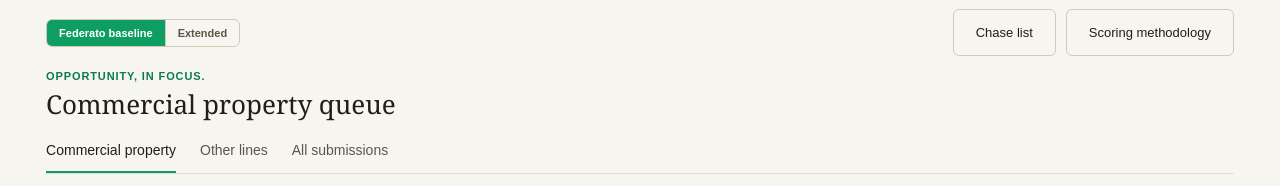
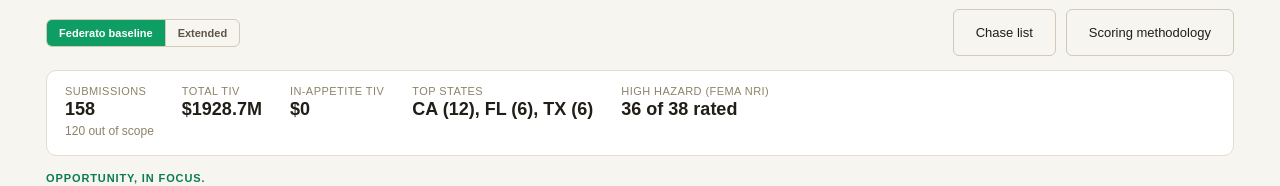
Before and after one commit to smitsp11/htn, a Next.js app: page / in a window 1280 px wide. Shown: the part 617-803 px from the top of the page. Built offline with nearby package versions, Linux system fonts and the light colour scheme.

Commit message:
feat(queue): W7 portfolio overview strip above the queue

```diff
--- a/components/app-shell.tsx
+++ b/components/app-shell.tsx
@@ -5,6 +5,7 @@ import type { RankingsResponse } from "@/lib/domain/types";
 import type { RankingsErrorBody, RankingsErrorCategory } from "@/lib/rankings/errors";
 import { SearchBar } from "@/components/queue/search-bar";
 import { QueueWorkspace } from "@/components/queue/queue-workspace";
+import { PortfolioStrip } from "@/components/queue/portfolio-strip";
 import { PipelineTrace } from "@/components/queue/pipeline-trace";
 import { CaseView } from "@/components/case/case-view";
 import { ChaseDialog } from "@/components/case/chase-dialog";
@@ -166,6 +167,7 @@ export function AppShell() {
               Scoring methodology
             </button>
           </div>
+          <PortfolioStrip submissions={data.submissions} />
           <QueueWorkspace submissions={data.submissions} onOpen={setSelectedId} matchedIds={matchedIds} />
           <PipelineTrace trace={data.trace} queryTrace={data.queryTrace} />
         </>
--- /dev/null
+++ b/components/queue/portfolio-strip.tsx
@@ -0,0 +1,35 @@
+import type { RankedSubmission } from "@/lib/domain/types";
+import { formatMoney } from "@/lib/domain/format";
+import { portfolioSummary } from "@/lib/rankings/portfolio";
+
+export function PortfolioStrip({ submissions }: { submissions: RankedSubmission[] }) {
+  const p = portfolioSummary(submissions);
+  const topStates = p.topStates.slice(0, 3);
+  const rated = p.inScope - (p.hazardCounts.unknown ?? 0);
+  return (
+    <section className="portfolio-strip" aria-label="Portfolio overview">
+      <div className="ps-metric">
+        <span>Submissions</span>
+        <strong>{p.total}</strong>
+        {p.outOfScope > 0 ? <small>{p.outOfScope} out of scope</small> : null}
+      </div>
+      <div className="ps-metric">
+        <span>Total TIV</span>
+        <strong>{formatMoney(p.totalTiv)}</strong>
+        {p.tivUnknown > 0 ? <small>{p.tivUnknown} without TIV</small> : null}
+      </div>
+      <div className="ps-metric">
+        <span>In-appetite TIV</span>
+        <strong>{formatMoney(p.inAppetiteTiv)}</strong>
+      </div>
+      <div className="ps-metric">
+        <span>Top states</span>
+        <strong>{topStates.length ? topStates.map((s) => `${s.state} (${s.count})`).join(", ") : "No state data"}</strong>
+      </div>
+      <div className="ps-metric">
+        <span>High hazard (FEMA NRI)</span>
+        <strong>{rated > 0 ? `${p.highHazard} of ${rated} rated` : "No hazard data"}</strong>
+      </div>
+    </section>
+  );
+}
--- a/components/queue/queue.css
+++ b/components/queue/queue.css
@@ -540,3 +540,10 @@ select {
 .view-toggle button { padding: 4px 12px; font-size: 13px; background: var(--surface); color: var(--ink-soft); border: 0; cursor: pointer; }
 .view-toggle button + button { border-left: 1px solid var(--border-strong); }
 .view-toggle button.active { background: var(--mint); color: #fff; }
+
+/* W7 — Portfolio overview strip */
+.portfolio-strip { display: flex; flex-wrap: wrap; gap: 28px; padding: 14px 18px; border: 1px solid var(--border); border-radius: 10px; margin: 0 0 16px; background: var(--panel); }
+.ps-metric { display: flex; flex-direction: column; gap: 2px; }
+.ps-metric span { font-size: 11px; letter-spacing: 0.04em; text-transform: uppercase; color: var(--ink-faint); }
+.ps-metric strong { font-size: 18px; color: var(--ink); }
+.ps-metric small { font-size: 12px; color: var(--ink-faint); }
```
Also changed, not shown: 1 other file (tests, documents, lock files or other folders).
